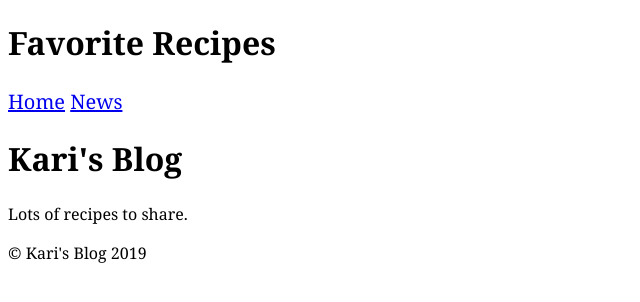
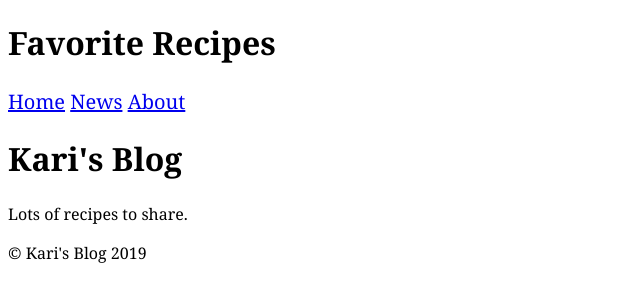
Before and after one commit to Cholive/kari.github.io, a Jekyll site: the page built from index.html, in a window 1280 px wide. Shown: the top 302 px of the page, without its empty margins (0-640 px from the left). Built offline with Jekyll 4.4.1, drawn with Linux system fonts in a browser that asks for light colours.

Commit message:
changed nav and other files

```diff
--- a/_includes/nav.html
+++ b/_includes/nav.html
@@ -2,5 +2,6 @@
     <ul class="nav {{include.navclass}}">
       <li><a href="{{site.baseurl}}/" class="{% if page.url == '/index.html' %}current{% endif %}">Home</a></li>
       <li><a href="{{site.baseurl}}/" class="{% if page.url == '/news.html' %}current{% endif %}">News</a></li>
+      <li><a href="{{site.baseurl}}/" class="{% if page.url contains'about' %}current{% endif %}">About</a></li>
     </ul>
   </nav>
```
Also changed, not shown: 2 other files.
